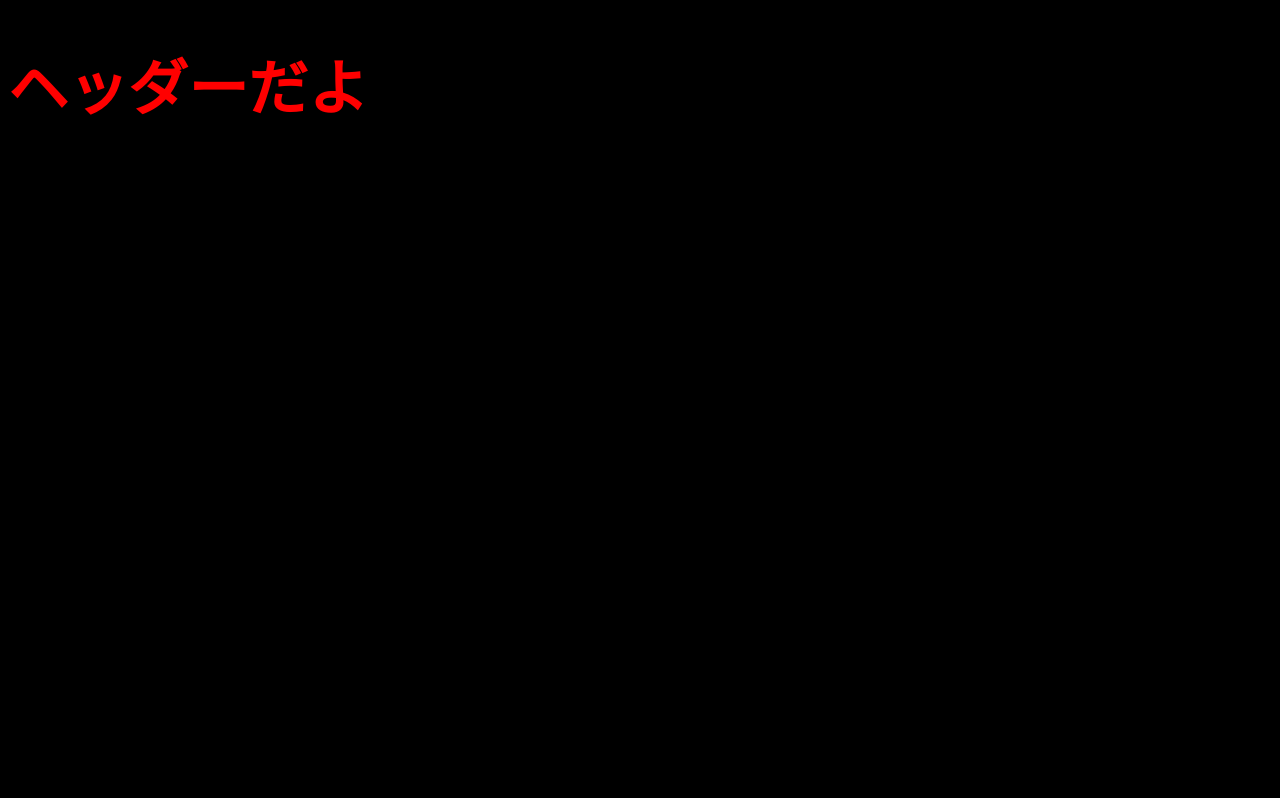
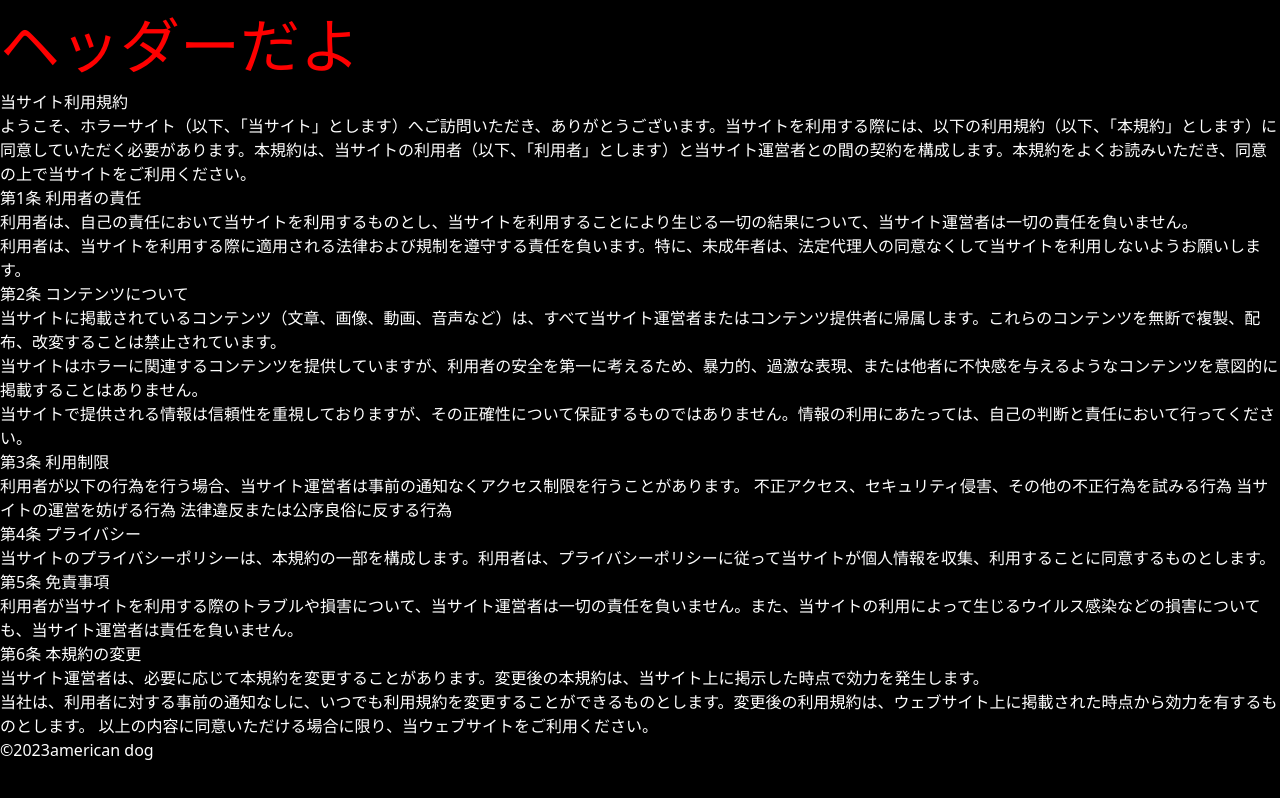
Before and after one commit to SatakeYusuke19920527/americandog, a Next.js app: page /termsOfUse in a window 1280 px wide. Shown: the top 798 px of the page. Built offline with nearby package versions, Linux system fonts and the light colour scheme.

Commit message:
文字色変更

```diff
--- a/src/components/Footer.tsx
+++ b/src/components/Footer.tsx
@@ -11,7 +11,7 @@
 
          <a className="official"></a>
           <div className="copyright">
-  <p>©︎2023american dog  </p>
+  <p className="text-white">©︎2023american dog  </p>
           </div>
           </div>
       </footer>
--- a/src/pages/termsOfUse.tsx
+++ b/src/pages/termsOfUse.tsx
@@ -4,7 +4,7 @@ import {Layout} from "../components/Layout"
 export default function termsOfUse() {
   return (
     <Layout>
-    <div>
+    <div className="text-white">
     <h1>当サイト利用規約</h1>
     <p>
         ようこそ、ホラーサイト（以下、「当サイト」とします）へご訪問いただき、ありがとうございます。当サイトを利用する際には、以下の利用規約（以下、「本規約」とします）に同意していただく必要があります。本規約は、当サイトの利用者（以下、「利用者」とします）と当サイト運営者との間の契約を構成します。本規約をよくお読みいただき、同意の上で当サイトをご利用ください。
--- a/src/styles/globals.css
+++ b/src/styles/globals.css
@@ -1,3 +1,7 @@
+@tailwind base;
+@tailwind components;
+@tailwind utilities;
+
 .haikei {
   background-color: black;
 }
```
